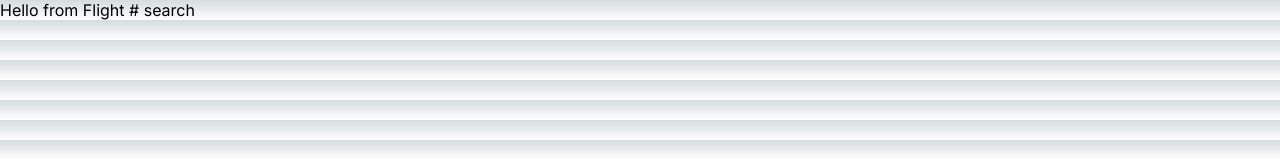
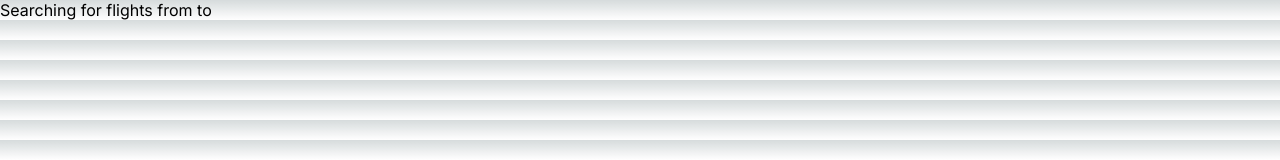
Before and after one commit to mattuzzy/csci409sp24-week3, a Next.js app in the folder airport_info/: page /flights/search in a window 1280 px wide. Shown: the top 160 px of the page. Built offline with nearby package versions, Linux system fonts and the light colour scheme.

Commit message:
Created flight search route

```diff
--- /dev/null
+++ b/airport_info/src/app/flights/search/page.tsx
@@ -0,0 +1,5 @@
+export default function FlightSearch({ params }: { params: { origin: string, dest: string } }): JSX.Element {
+    return (
+        <div>Searching for flights from {params.origin} to {params.dest}</div>
+    );
+}
```
